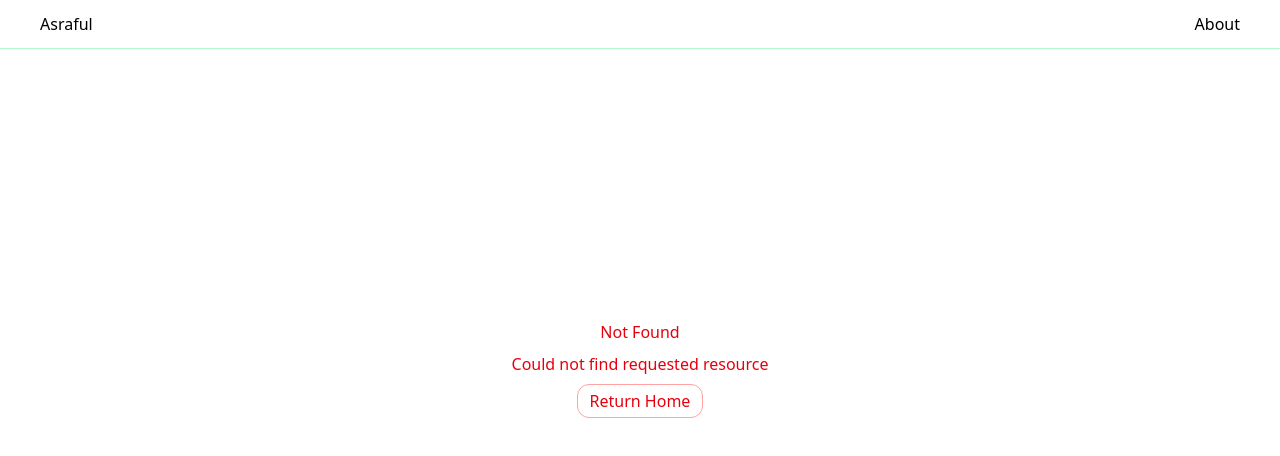
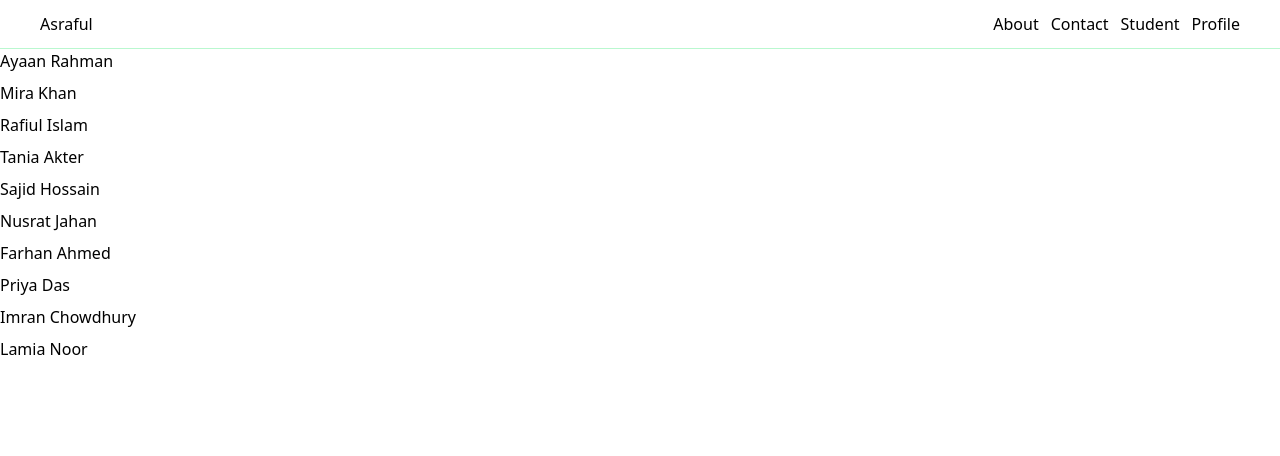
Before and after one commit to asrafulsgit/next-js, a Next.js app: page /student in a window 1280 px wide. Before the commit this address had no page. Shown: the top 456 px of the page. Built offline with nearby package versions, Linux system fonts and the light colour scheme.

Commit message:
feat: add Navbar component and student pages with links

```diff
--- /dev/null
+++ b/src/app/components/Navbar.jsx
@@ -0,0 +1,18 @@
+import Link from 'next/link'
+import React from 'react'
+
+const Navbar = () => {
+  return (
+    <div className='flex justify-between items-center px-10 py-3 border-b border-green-200'>
+       <Link href='/' >Asraful</Link>
+       <nav className='flex gap-3'>
+          <Link href='/about' >About</Link>
+          <Link href='/contact' >Contact</Link>
+          <Link href='/student' >Student</Link>
+          <Link href='/profile' >Profile</Link>
+       </nav>
+    </div>
+  )
+}
+
+export default Navbar
--- /dev/null
+++ b/src/app/contact/page.jsx
@@ -0,0 +1,11 @@
+import React from 'react'
+
+const page = () => {
+  return (
+    <div>
+      <h1>contact page</h1>
+    </div>
+  )
+}
+
+export default page
--- a/src/app/layout.jsx
+++ b/src/app/layout.jsx
@@ -1,6 +1,6 @@
 import { Geist, Geist_Mono } from "next/font/google";
 import "./globals.css";
-import Navbar from "../components/Navbar";
+import Navbar from "./components/Navbar";
 
 const geistSans = Geist({
   variable: "--font-geist-sans",
--- /dev/null
+++ b/src/app/profile/page.jsx
@@ -0,0 +1,11 @@
+import React from 'react'
+
+const page = () => {
+  return (
+    <div>
+      <h1>profile</h1>
+    </div>
+  )
+}
+
+export default page
--- /dev/null
+++ b/src/app/student/[studentDetails]/page.jsx
@@ -0,0 +1,12 @@
+import { use } from "react"
+
+const page = (props) => {
+  const {studentDetails} = use(props.params)
+  return (
+    <div>
+      <h1>ID : {studentDetails}</h1>
+    </div>
+  )
+}
+
+export default page
--- /dev/null
+++ b/src/app/student/page.jsx
@@ -0,0 +1,28 @@
+import Link from 'next/link'
+const page = () => {
+     const students = [
+          { id: 1, name: "Ayaan Rahman", age: 16, grade: "10th", email: "ayaan@example.com" },
+          { id: 2, name: "Mira Khan", age: 17, grade: "11th", email: "mira@example.com" },
+          { id: 3, name: "Rafiul Islam", age: 15, grade: "9th", email: "rafiul@example.com" },
+          { id: 4, name: "Tania Akter", age: 18, grade: "12th", email: "tania@example.com" },
+          { id: 5, name: "Sajid Hossain", age: 16, grade: "10th", email: "sajid@example.com" },
+          { id: 6, name: "Nusrat Jahan", age: 17, grade: "11th", email: "nusrat@example.com" },
+          { id: 7, name: "Farhan Ahmed", age: 15, grade: "9th", email: "farhan@example.com" },
+          { id: 8, name: "Priya Das", age: 18, grade: "12th", email: "priya@example.com" },
+          { id: 9, name: "Imran Chowdhury", age: 17, grade: "11th", email: "imran@example.com" },
+          { id: 10, name: "Lamia Noor", age: 16, grade: "10th", email: "lamia@example.com" }
+        ];
+  return (
+    <div>
+     <nav className='flex flex-col gap-2'>
+          {
+               students.map((student,index)=>{
+                   return <Link key={index} href={`/student/${student.id}`}>{student.name}</Link>
+               })
+          }
+     </nav>
+    </div>
+  )
+}
+
+export default page
--- a/src/components/Navbar.jsx
+++ /dev/null
@@ -1,13 +0,0 @@
-import Link from 'next/link'
-import React from 'react'
-
-const Navbar = () => {
-  return (
-    <div className='flex justify-between items-center px-10 py-3 border-b border-green-200'>
-       <Link href={'/'} >Asraful</Link>
-       <Link href={'/about'} >About</Link>
-    </div>
-  )
-}
-
-export default Navbar
```
